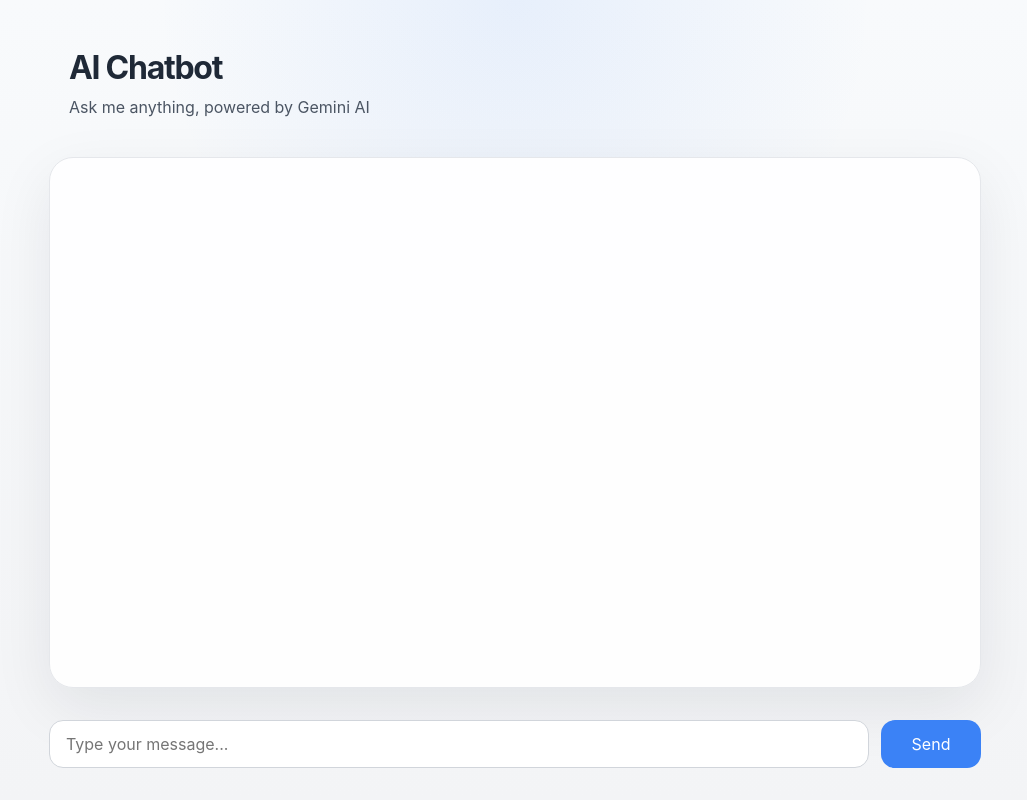
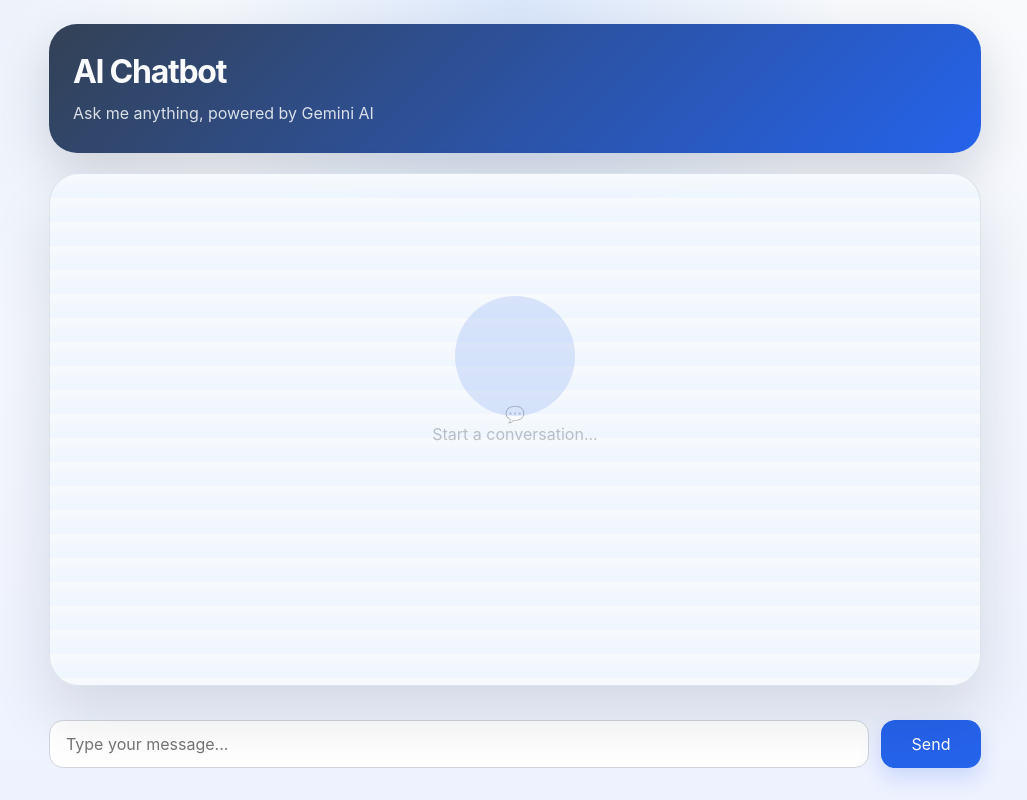
Before and after one commit to Rishipsy/Ai-Chatbot-App, a Flask app: page / in a window 1280 px wide. Shown: the whole page, without its empty margins (125-1152 px from the left). Run offline with Flask 3, Linux system fonts and the light colour scheme.

Commit message:
Enhancement: animated background decorations, empty-state and loading UI

```diff
--- a/static/css/style.css
+++ b/static/css/style.css
@@ -17,9 +17,61 @@ body {
 }
 
 body {
-  background: radial-gradient(circle at top, rgba(59, 130, 246, 0.09), transparent 35%),
-    linear-gradient(180deg, #f8fafc 0%, #f3f4f6 100%);
+  position: relative;
+  min-height: 100vh;
+  overflow-x: hidden;
+  background: radial-gradient(circle at top left, rgba(37, 99, 235, 0.08), transparent 24%),
+    linear-gradient(180deg, #f8fafc 0%, #eef2ff 100%);
   color: #1f2937;
+}
+
+body::before,
+body::after {
+  content: '';
+  position: fixed;
+  z-index: -1;
+  border-radius: 50%;
+  filter: blur(80px);
+  opacity: 0.45;
+  pointer-events: none;
+}
+
+body::before {
+  width: 320px;
+  height: 320px;
+  top: 8%;
+  left: 5%;
+  background: radial-gradient(circle at 30% 30%, rgba(59, 130, 246, 0.55), transparent 60%);
+  animation: floatBlobA 12s ease-in-out infinite;
+}
+
+body::after {
+  width: 260px;
+  height: 260px;
+  bottom: 10%;
+  right: 4%;
+  background: radial-gradient(circle at 40% 40%, rgba(99, 102, 241, 0.45), transparent 60%);
+  animation: floatBlobB 14s ease-in-out infinite;
+}
+
+@keyframes floatBlobA {
+  0%,
+  100% {
+    transform: translate(0, 0);
+  }
+  50% {
+    transform: translate(10px, 18px);
+  }
+}
+
+@keyframes floatBlobB {
+  0%,
+  100% {
+    transform: translate(0, 0);
+  }
+  50% {
+    transform: translate(-12px, -14px);
+  }
 }
 
 button,
@@ -35,39 +87,92 @@ input {
   padding: 24px;
   max-width: 980px;
   margin: 0 auto;
+  background: radial-gradient(circle at top, rgba(59, 130, 246, 0.16), transparent 35%);
 }
 
 .app-header {
-  padding: 24px 20px 20px;
-  margin-bottom: 16px;
+  padding: 28px 24px 26px;
+  margin-bottom: 20px;
+  border-radius: 28px;
+  background: linear-gradient(135deg, #334155, #2563eb);
+  color: #f8fafc;
+  box-shadow: 0 20px 50px rgba(15, 23, 42, 0.16);
 }
 
 .app-header h1 {
-  margin: 0 0 8px;
+  margin: 0 0 10px;
   font-size: clamp(2rem, 2.5vw, 2.5rem);
   letter-spacing: -0.04em;
 }
 
 .app-description {
   margin: 0;
-  color: #4b5563;
+  color: rgba(248, 250, 252, 0.85);
   font-size: 1rem;
   line-height: 1.6;
 }
 
 /* Messages area */
 .chat-messages {
+  position: relative;
   display: flex;
   flex-direction: column;
-  gap: 12px;
+  gap: 14px;
   flex: 1;
-  padding: 20px;
-  margin-bottom: 16px;
-  background: rgba(255, 255, 255, 0.92);
-  border: 1px solid #e5e7eb;
-  border-radius: 24px;
-  box-shadow: 0 20px 60px rgba(15, 23, 42, 0.08);
+  padding: 28px 24px;
+  margin-bottom: 18px;
+  background: linear-gradient(180deg, rgba(248, 250, 252, 0.98) 0%, rgba(238, 245, 255, 0.95) 100%),
+    radial-gradient(circle, rgba(59, 130, 246, 0.05) 1px, transparent 1px);
+  background-size: 24px 24px, auto;
+  border: 1px solid rgba(148, 163, 184, 0.24);
+  border-radius: 30px;
+  box-shadow: 0 30px 60px rgba(15, 23, 42, 0.12);
   overflow-y: auto;
+}
+
+.chat-messages::before {
+  content: '💬\A Start a conversation...';
+  position: absolute;
+  inset: 0;
+  display: flex;
+  align-items: center;
+  justify-content: center;
+  flex-direction: column;
+  color: rgba(15, 23, 42, 0.3);
+  font-size: 1rem;
+  text-align: center;
+  white-space: pre-line;
+  pointer-events: none;
+  opacity: 0.85;
+  animation: floatHint 4.8s ease-in-out infinite;
+}
+
+.chat-messages::after {
+  content: '';
+  position: absolute;
+  width: 120px;
+  height: 120px;
+  border-radius: 50%;
+  background: rgba(37, 99, 235, 0.14);
+  top: 24%;
+  left: 50%;
+  transform: translateX(-50%);
+  pointer-events: none;
+}
+
+.chat-messages:has(.message-row)::before,
+.chat-messages:has(.message-row)::after {
+  display: none;
+}
+
+@keyframes floatHint {
+  0%,
+  100% {
+    transform: translateY(0);
+  }
+  50% {
+    transform: translateY(-6px);
+  }
 }
 
 .chat-messages::-webkit-scrollbar {
@@ -182,18 +411,30 @@ input {
   height: 48px;
   border: none;
   border-radius: 14px;
-  background: #3b82f6;
+  background: #2563eb;
   color: #ffffff;
   cursor: pointer;
-  transition: background-color 0.2s ease;
+  transition: transform 0.18s ease, background-color 0.18s ease, box-shadow 0.18s ease;
+  box-shadow: 0 10px 20px rgba(37, 99, 235, 0.18);
 }
 
 .send-button:hover,
 .send-button:focus-visible {
-  background: #2563eb;
+  background: #1d4ed8;
+}
+
+.send-button:active {
+  transform: scale(0.98);
 }
 
 /* Mobile responsiveness */
+@media (max-width: 900px) {
+  body::before,
+  body::after {
+    display: none;
+  }
+}
+
 @media (max-width: 600px) {
   .chat-app {
     padding: 16px;
--- a/static/js/script.js
+++ b/static/js/script.js
@@ -7,6 +7,7 @@ document.addEventListener('DOMContentLoaded', function () {
 
   var isSending = false;
   var errorTimeout = null;
+  var loadingRow = null;
 
   function escapeHtml(text) {
     return text
@@ -48,8 +49,17 @@ document.addEventListener('DOMContentLoaded', function () {
   }
 
   function appendMessage(text, type) {
+    var row = document.createElement('div');
+    row.className = 'message-row ' + (type === 'user' ? 'user-row' : 'ai-row');
+
+    var avatar = document.createElement('div');
+    avatar.className = 'avatar ' + (type === 'user' ? 'user-avatar' : 'ai-avatar');
+    avatar.innerHTML = type === 'user'
+      ? '<svg width="20" height="20" viewBox="0 0 24 24" fill="none" xmlns="http://www.w3.org/2000/svg"><path d="M12 12a4 4 0 100-8 4 4 0 000 8zm-6 8a1 1 0 011-1h10a1 1 0 011 1v1H6v-1zm3-2a6 6 0 0112 0v1H6v-1zm0 0" fill="currentColor"/></svg>'
+      : '<svg width="20" height="20" viewBox="0 0 24 24" fill="none" xmlns="http://www.w3.org/2000/svg"><path d="M7 4h10v2H7V4zm2 2V4h2v2H9zm4 0V4h2v2h-2zM6 8h12v8a2 2 0 01-2 2H8a2 2 0 01-2-2V8zm2 2h8v4H8v-4z" fill="currentColor"/></svg>';
+
     var bubble = document.createElement('div');
-    bubble.className = type === 'user' ? 'user-message' : 'ai-message';
+    bubble.className = (type === 'user' ? 'user-message' : 'ai-message') + ' message-bubble';
 
     if (type === 'ai') {
       bubble.innerHTML = formatAIResponse(text);
@@ -57,15 +67,40 @@ document.addEventListener('DOMContentLoaded', function () {
       bubble.textContent = text;
     }
 
-    chatMessages.appendChild(bubble);
+    row.appendChild(avatar);
+    row.appendChild(bubble);
+    chatMessages.appendChild(row);
     scrollChatToBottom();
   }
 
   function showLoading(show) {
     if (show) {
-      loadingIndicator.style.display = 'block';
+      if (!loadingRow) {
+        loadingRow = document.createElement('div');
+        loadingRow.className = 'message-row ai-row loading-row';
+
+        var avatar = document.createElement('div');
+        avatar.className = 'avatar ai-avatar';
+        avatar.innerHTML = '<svg width="20" height="20" viewBox="0 0 24 24" fill="none" xmlns="http://www.w3.org/2000/svg"><path d="M7 4h10v2H7V4zm2 2V4h2v2H9zm4 0V4h2v2h-2zM6 8h12v8a2 2 0 01-2 2H8a2 2 0 01-2-2V8zm2 2h8v4H8v-4z" fill="currentColor"/></svg>';
+
+        var bubble = document.createElement('div');
+        bubble.className = 'ai-message message-bubble loading-message';
+        bubble.innerHTML =
+          '<span class="loading-dots" aria-hidden="true"><span></span><span></span><span></span></span>' +
+          '<span class="loading-text">AI is typing...</span>';
+
+        loadingRow.appendChild(avatar);
+        loadingRow.appendChild(bubble);
+      }
+
+      if (!chatMessages.contains(loadingRow)) {
+        chatMessages.appendChild(loadingRow);
+      }
+      scrollChatToBottom();
     } else {
-      loadingIndicator.style.display = 'none';
+      if (loadingRow && loadingRow.parentNode) {
+        loadingRow.parentNode.removeChild(loadingRow);
+      }
     }
   }
 
```
Also changed, not shown: other parts of static/css/style.css (+142 -18 lines).
